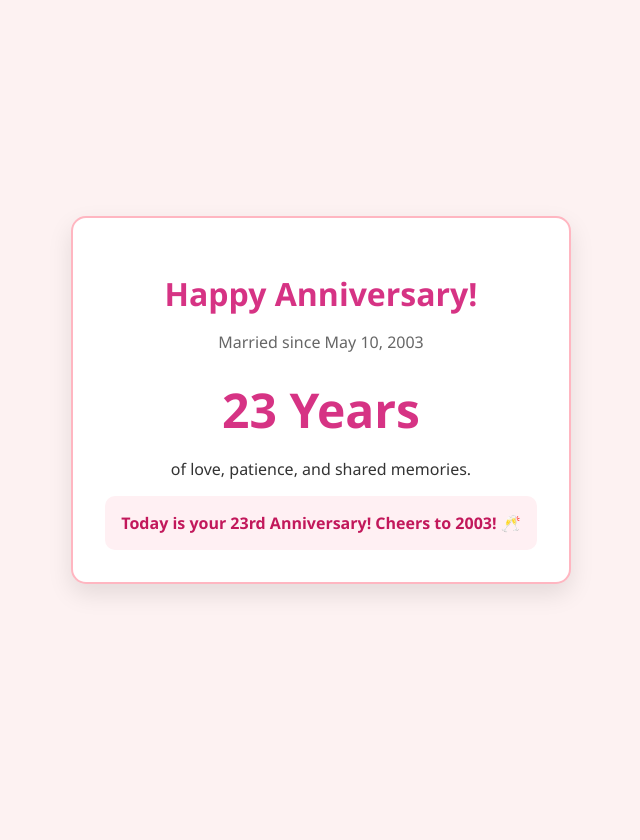
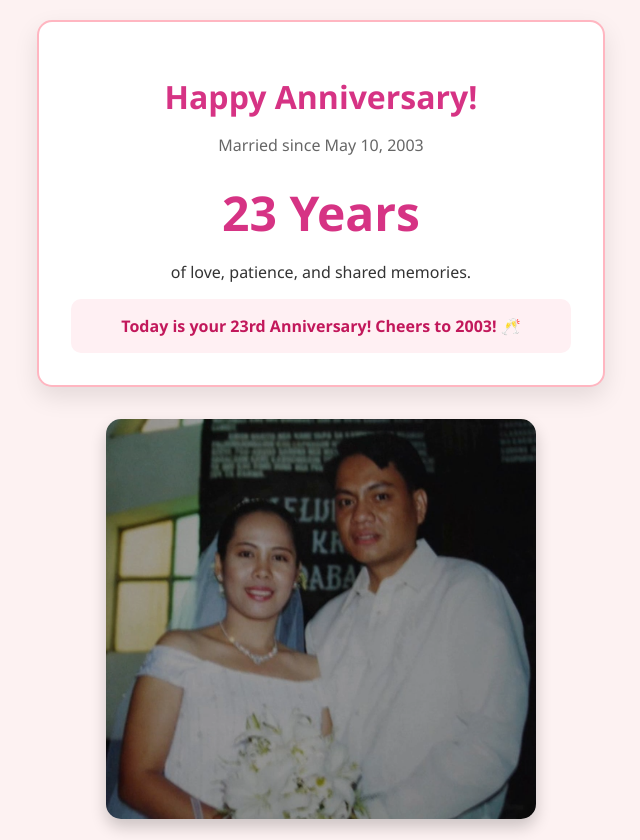
Before and after one commit to fdimzon/iwbhfy, a Flask app: page / in a window 1280 px wide. Shown: the whole page, without its empty margins (319-959 px from the left). Before the commit the page ends 594 px from the top, so only its background shows below. Run offline with Flask 3, Linux system fonts and the light colour scheme.

Commit message:
Added slideshow and images

```diff
--- a/templates/index.html
+++ b/templates/index.html
@@ -5,15 +5,24 @@
     <meta name="viewport" content="width=device-width, initial-scale=1.0">
     <title>Anniversary Tracker</title>
     <style>
-        body { font-family: 'Segoe UI', Tahoma, Geneva, Verdana, sans-serif; background: #fdf2f2; display: flex; justify-content: center; align-items: center; height: 100vh; margin: 0; color: #333; }
-        .card { background: white; padding: 2rem; border-radius: 15px; box-shadow: 0 10px 25px rgba(0,0,0,0.1); text-align: center; border: 2px solid #ffb6c1; }
+        body { font-family: 'Segoe UI', Tahoma, Geneva, Verdana, sans-serif; background: #fdf2f2; display: flex; flex-direction: column; align-items: center; min-height: 100vh; margin: 0; color: #333; padding: 20px; }
+        .card { background: white; padding: 2rem; border-radius: 15px; box-shadow: 0 10px 25px rgba(0,0,0,0.1); text-align: center; border: 2px solid #ffb6c1; max-width: 500px; width: 100%; margin-bottom: 30px; }
         h1 { color: #d63384; margin-bottom: 0.5rem; }
         .big-number { font-size: 3rem; font-weight: bold; color: #d63384; display: block; }
         .subtext { color: #666; margin-bottom: 1.5rem; }
-        .countdown { background: #fff0f3; padding: 1rem; border-radius: 10px; color: #c2185b; font-weight: bold; }
+        .countdown { background: #fff0f3; padding: 1rem; border-radius: 10px; color: #c2185b; font-weight: bold; margin-top: 15px; }
+
+        /* Slideshow Styles */
+        .slideshow-container { max-width: 600px; position: relative; margin: auto; border-radius: 15px; overflow: hidden; box-shadow: 0 8px 16px rgba(0,0,0,0.2); }
+        .mySlides { display: none; }
+        img { vertical-align: middle; width: 100%; height: 400px; object-fit: cover; }
+
+        .fade { animation-name: fade; animation-duration: 1.5s; }
+        @keyframes fade { from {opacity: .4} to {opacity: 1} }
     </style>
 </head>
 <body>
+
     <div class="card">
         <h1>Happy Anniversary!</h1>
         <p class="subtext">Married since {{ wedding_date }}</p>
@@ -29,5 +38,35 @@
             {% endif %}
         </div>
     </div>
+
+    <div class="slideshow-container">
+        <div class="mySlides fade">
+            <img src="{{ url_for('static', filename='images/photo1.png') }}">
+        </div>
+        <div class="mySlides fade">
+            <img src="{{ url_for('static', filename='images/photo2.png') }}">
+        </div>
+        <div class="mySlides fade">
+            <img src="{{ url_for('static', filename='images/photo3.png') }}">
+        </div>
+    </div>
+
+    <script>
+        let slideIndex = 0;
+        showSlides();
+
+        function showSlides() {
+            let i;
+            let slides = document.getElementsByClassName("mySlides");
+            for (i = 0; i < slides.length; i++) {
+                slides[i].style.display = "none";
+            }
+            slideIndex++;
+            if (slideIndex > slides.length) {slideIndex = 1}
+            slides[slideIndex-1].style.display = "block";
+            setTimeout(showSlides, 4000); // Change image every 4 seconds
+        }
+    </script>
+
 </body>
 </html>
```
Also changed, not shown: static/images/photo1.png (added), static/images/photo2.png (added), static/images/photo3.png (added). Lines whose indentation alone changed are shown as unchanged.
